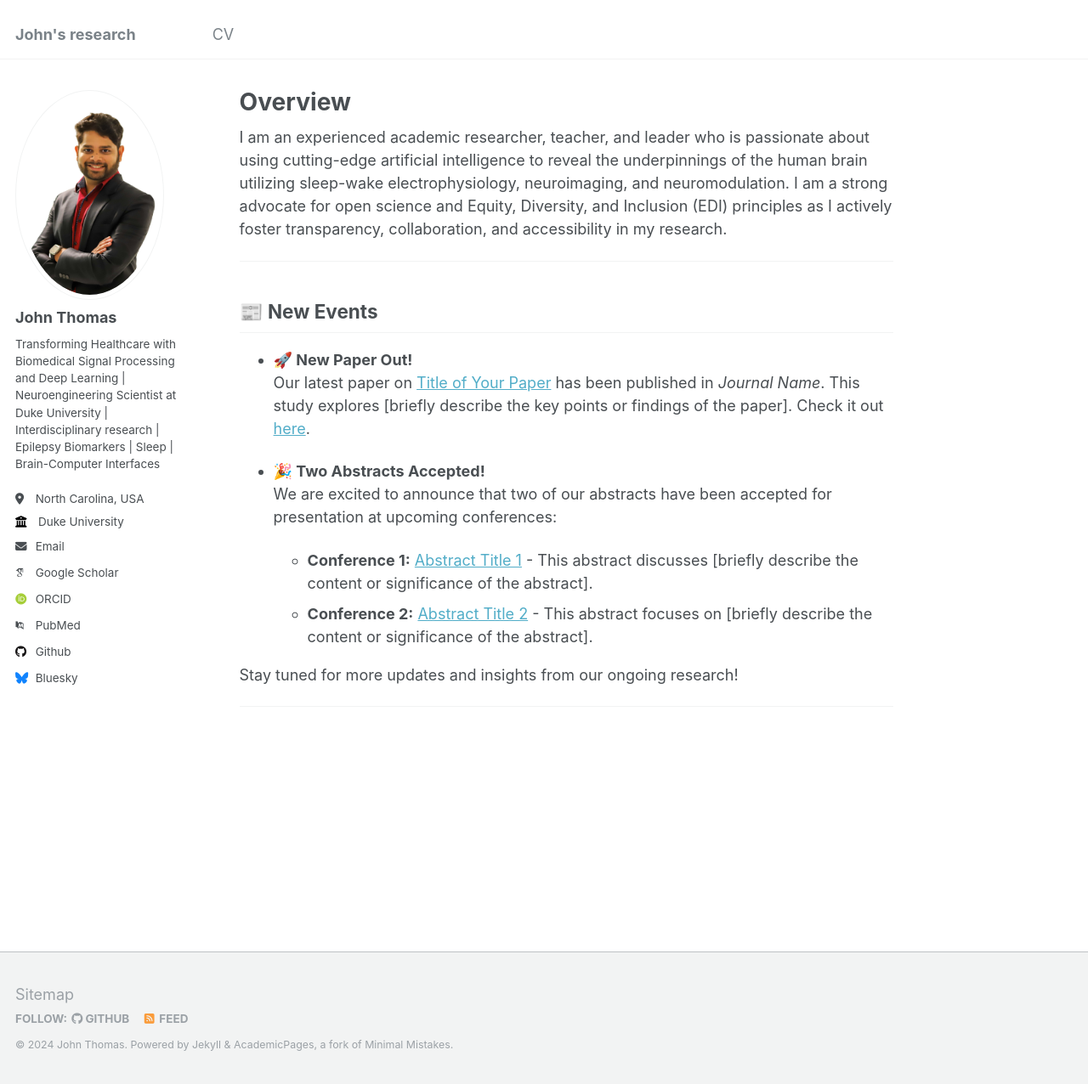
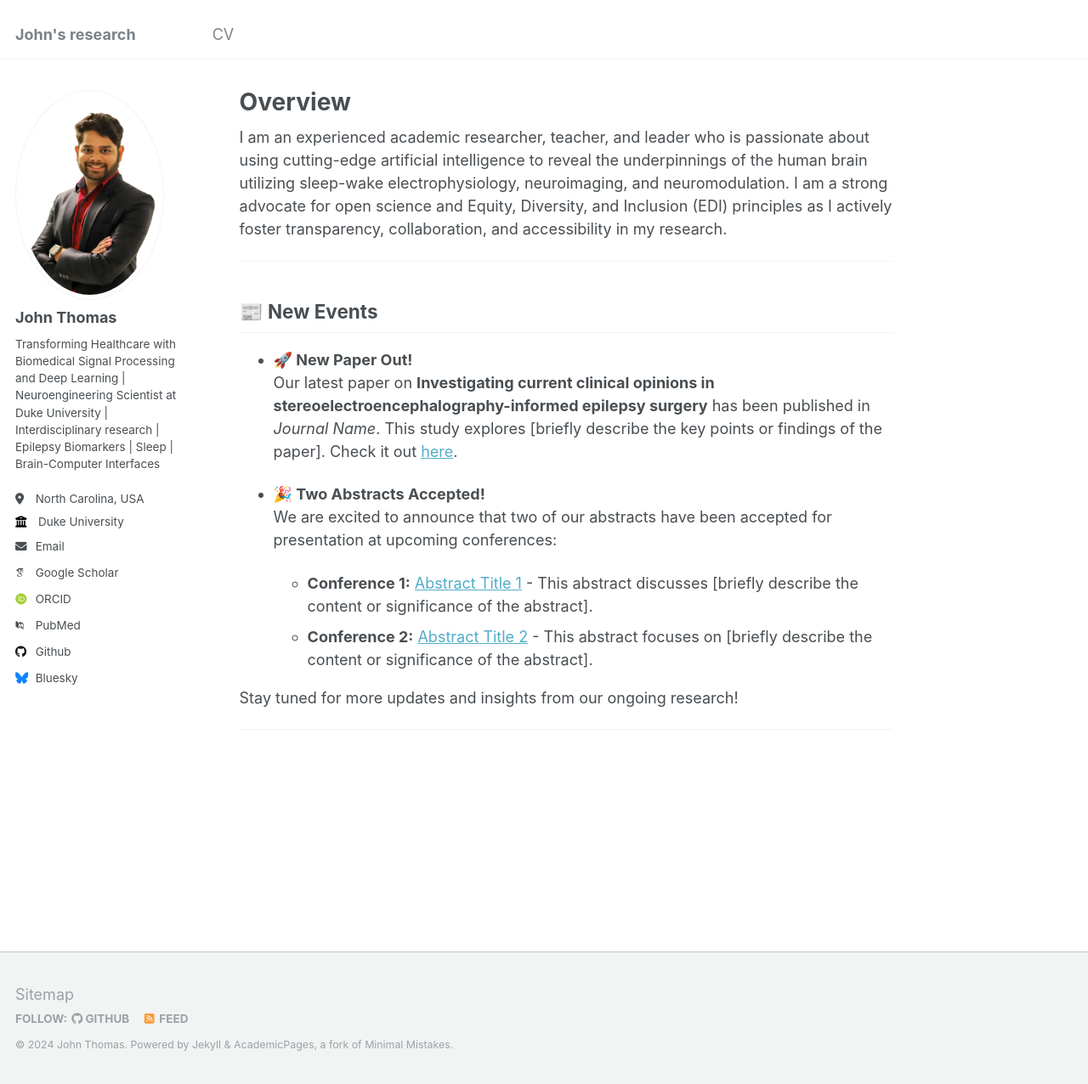
Before and after one commit to johnthomasphd/johnthomasphd.github.io, a Jekyll site: the page built from _pages/about.md, in a window 1280 px wide and 1276 px high. Shown: the whole window at 85% size. Built offline with Jekyll 4.4.1, drawn with Linux system fonts in a browser that asks for light colours; some web fonts are replaced.

Commit message:
Update about.md

```diff
--- a/_pages/about.md
+++ b/_pages/about.md
@@ -14,7 +14,7 @@ I am an experienced academic researcher, teacher, and leader who is passionate a
 ## 📰 New Events
 
 - **🚀 New Paper Out!**
-  Our latest paper on [Title of Your Paper](#) has been published in *Journal Name*. This study explores [briefly describe the key points or findings of the paper]. Check it out [here](#).
+  Our latest paper on **Investigating current clinical opinions in stereoelectroencephalography-informed epilepsy surgery** has been published in *Journal Name*. This study explores [briefly describe the key points or findings of the paper]. Check it out [here](#).
 
 - **🎉 Two Abstracts Accepted!**
   We are excited to announce that two of our abstracts have been accepted for presentation at upcoming conferences:
```
